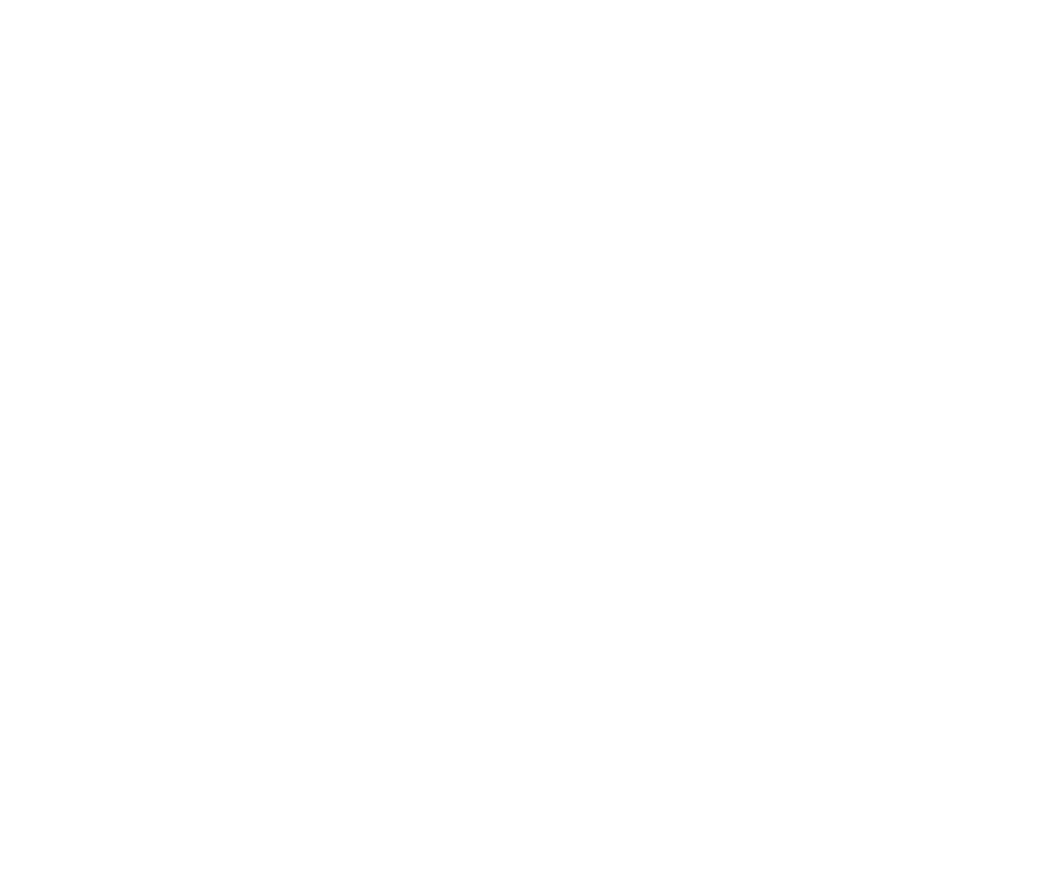
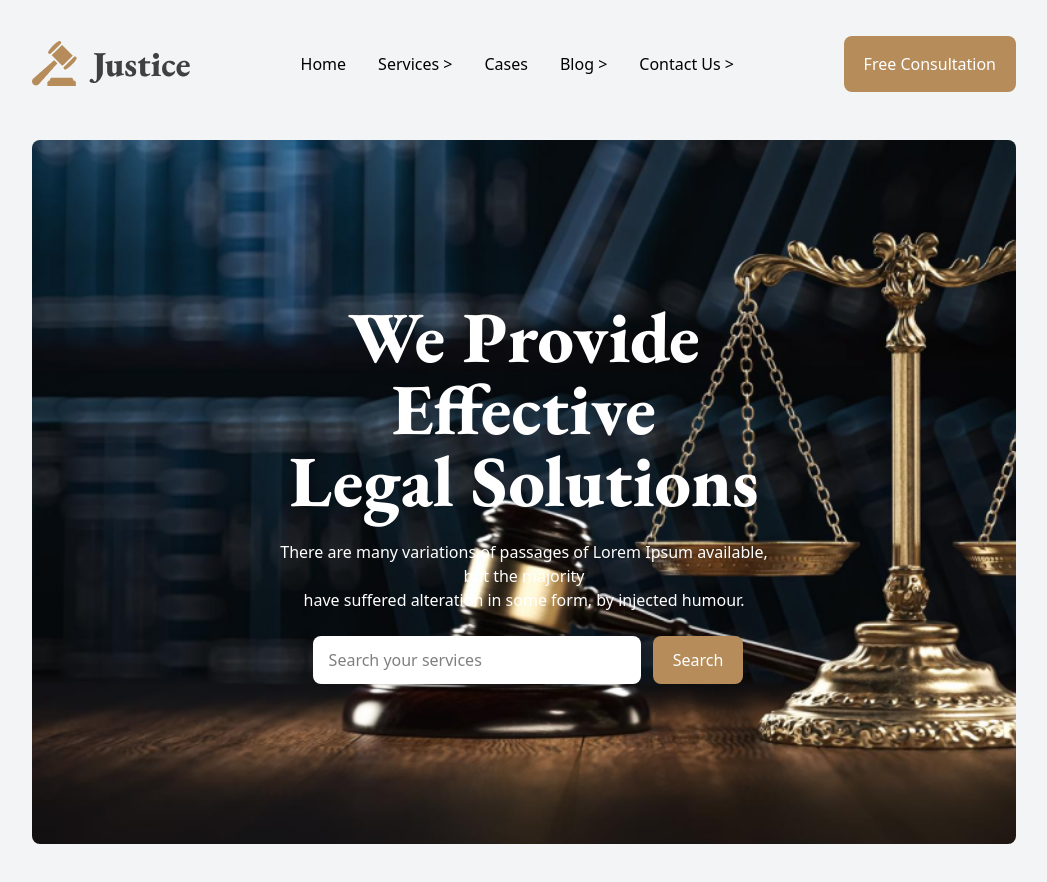
Before and after one commit to FahimUdv/legal-solution, a plain HTML site: page index.html in a window 1280 px wide. Shown: the whole page, without its empty margins (116-1163 px from the left). Before the commit the page ends 800 px from the top, so only its background shows below. Drawn offline with nearby package versions, Linux system fonts and the light colour scheme.

Commit message:
Hero is designed

```diff
--- a/index.html
+++ b/index.html
@@ -3,9 +3,41 @@
 <head>
     <meta charset="UTF-8">
     <meta name="viewport" content="width=device-width, initial-scale=1.0">
+    <link rel="stylesheet" href="./styles/style.css">
+    <link rel="preconnect" href="https://fonts.googleapis.com">
+    <link rel="preconnect" href="https://fonts.gstatic.com" crossorigin>
+    <link href="https://fonts.googleapis.com/css2?family=EB+Garamond:ital,wght@0,400..800;1,400..800&display=swap" rel="stylesheet">
+    <script src="https://cdn.jsdelivr.net/npm/@tailwindcss/browser@4"></script>
     <title>Legal Solutions</title>
 </head>
-<body>
+<body class="bg-gray-100 lg:w-4/5 md:w-9/10 mx-auto p-5 text-center">
+    <section class="mt-4">
+        <nav class="lg:flex justify-between items-center">
+            <img src="./images/logo2.png" alt="">
+            <div class="flex gap-8 max-md:hidden">
+                <a href="#">Home</a>
+                <a href="#">Services ></a>
+                <a href="#">Cases</a>
+                <a href="#">Blog ></a>
+                <a href="#">Contact Us ></a>
+            </div>
+            <button type="" class="py-4 px-5 rounded-[8px] bg-[#B68C5A] text-white cursor-pointer">Free Consultation</button>
+        </nav>
+    </section>
+
+    <section>
+        <div class="hero my-12">
+            <div class="py-40 lg:w-1/2 w-4/5 mx-auto">
+                <h1 class="text-7xl text-center text-white eb-garamond-hero-text">We Provide Effective<br> Legal Solutions</h1>
+                <p class="text-white py-6">There are many variations of passages of Lorem Ipsum available, but the majority<br> have suffered alteration in some form, by injected humour.</p>
+                <input type="text" placeholder="Search your services" class="bg-white w-2/3 mx-2 px-4 py-3 rounded-[8px]">
+                <button type="" class="py-3 px-5 rounded-[8px] bg-[#B68C5A] text-white cursor-pointer">Search</button>
+            </div>
+        </div>
+    </section>
+
+
+
 
 </body>
 </html>
--- /dev/null
+++ b/styles/style.css
@@ -0,0 +1,17 @@
+@import "tailwindcss";
+
+
+.hero {
+    background-image: url(../images/banner.png);
+    background-size: cover;
+    background-position: center;
+    border-radius: 8px;
+}
+
+
+.eb-garamond-hero-text {
+  font-family: "EB Garamond", serif;
+  font-optical-sizing: auto;
+  font-weight: 800;
+  font-style: normal;
+}
```
